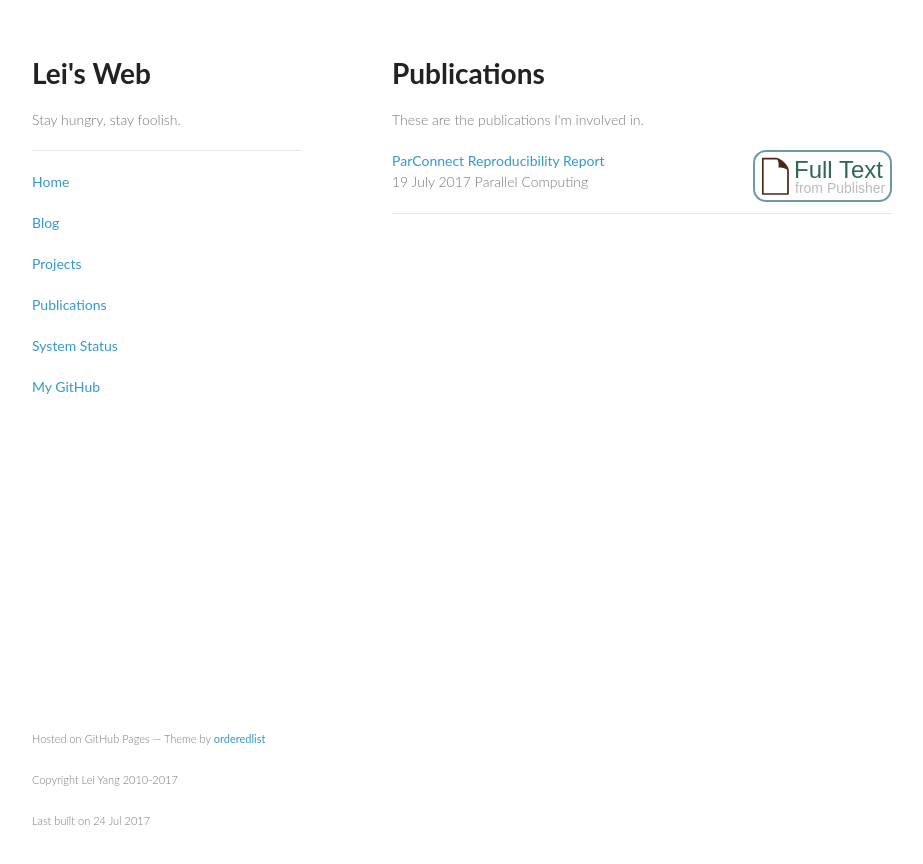
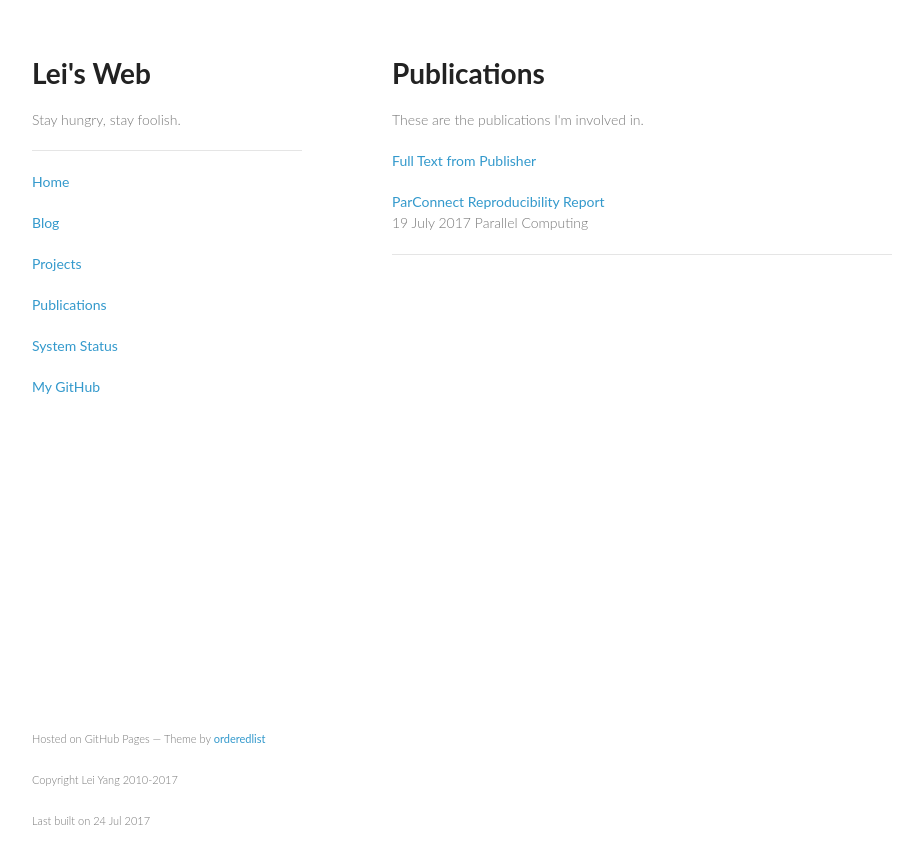
Before and after one commit to yangl1996/homepage, a Jekyll site: the page built from publications.html, in a window 1280 px wide. Shown: the top 864 px of the page, without its empty margins (178-1101 px from the left). Built offline with Jekyll 4.4.1, drawn with Linux system fonts in a browser that asks for light colours; some web fonts are replaced.

Commit message:
Update publications.html

```diff
--- a/publications.html
+++ b/publications.html
@@ -9,7 +9,7 @@ noindex: True
     {% if post.publication %}
     {% if post.file %}
     <a href="/static/pdfs/{{ page.file }}">
-         <img src="/static/paper_publisher_icon.svg" align="right">
+        <p>Full Text from Publisher</p>
     </a>
     {% endif %}
     <a href="{{ post.url }}">{{ post.title }}</a></br>
```
